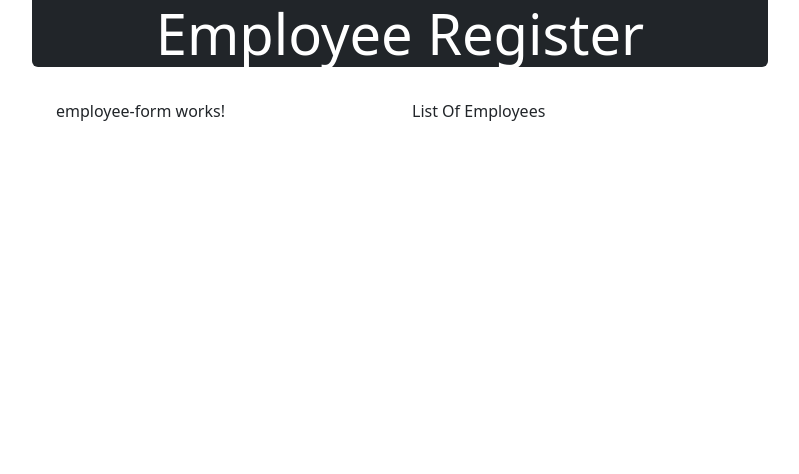
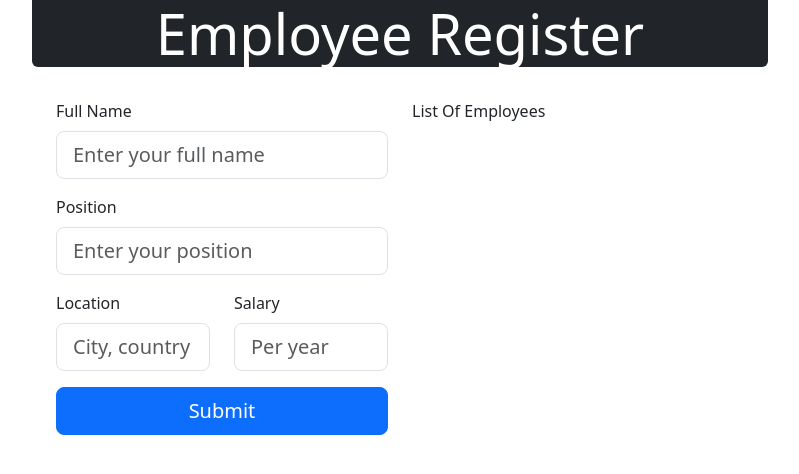
Before and after one commit to mawalou14/mean-stack-frontend, an Angular app: page / in a window 1280 px wide. Shown: the top 474 px of the page, without its empty margins (240-1039 px from the left). Built offline with nearby package versions, Linux system fonts and the light colour scheme.

Commit message:
created form

```diff
--- a/src/app/employee/employee-form/employee-form.component.html
+++ b/src/app/employee/employee-form/employee-form.component.html
@@ -1 +1,23 @@
-<p>employee-form works!</p>
+<form class="row" [formGroup]="service.employeeForm">
+    <div class="col-12 mb-3">
+        <label class="form-label">Full Name</label>
+        <input type="text" placeholder="Enter your full name" class="form-control form-control-lg"
+            formControlName="fullName">
+    </div>
+    <div class="col-12 mb-3">
+        <label class="form-label">Position</label>
+        <input type="text" placeholder="Enter your position" class="form-control form-control-lg"
+            formControlName="position">
+    </div>
+    <div class="col-6 mb-3">
+        <label class="form-label">Location</label>
+        <input type="text" placeholder="City, country" class="form-control form-control-lg" formControlName="location">
+    </div>
+    <div class="col-6 mb-3">
+        <label class="form-label">Salary</label>
+        <input type="number" placeholder="Per year" class="form-control form-control-lg" formControlName="salary">
+    </div>
+    <div class="col-12 mb-3 d-grid">
+        <button class="btn btn-lg btn-primary">Submit</button>
+    </div>
+</form>
--- a/src/app/employee/employee-form/employee-form.component.ts
+++ b/src/app/employee/employee-form/employee-form.component.ts
@@ -1,4 +1,5 @@
 import { Component } from '@angular/core';
+import { EmployeeService } from 'src/app/shared/employee.service';
 
 @Component({
   selector: 'app-employee-form',
@@ -8,6 +9,6 @@ import { Component } from '@angular/core';
 })
 export class EmployeeFormComponent {
 
-  constructor() {}
+  constructor(public service:EmployeeService) {}
 
 }
--- a/src/app/shared/employee.service.ts
+++ b/src/app/shared/employee.service.ts
@@ -9,7 +9,8 @@ export class EmployeeService {
   constructor(private fb: FormBuilder) { }
 
   employeeForm = this.fb.group({
-    fullName: [null],
+    _id: [null],
+    fullName: [''],
     position: [''],
     location: [''],
     salary: [''],
```
